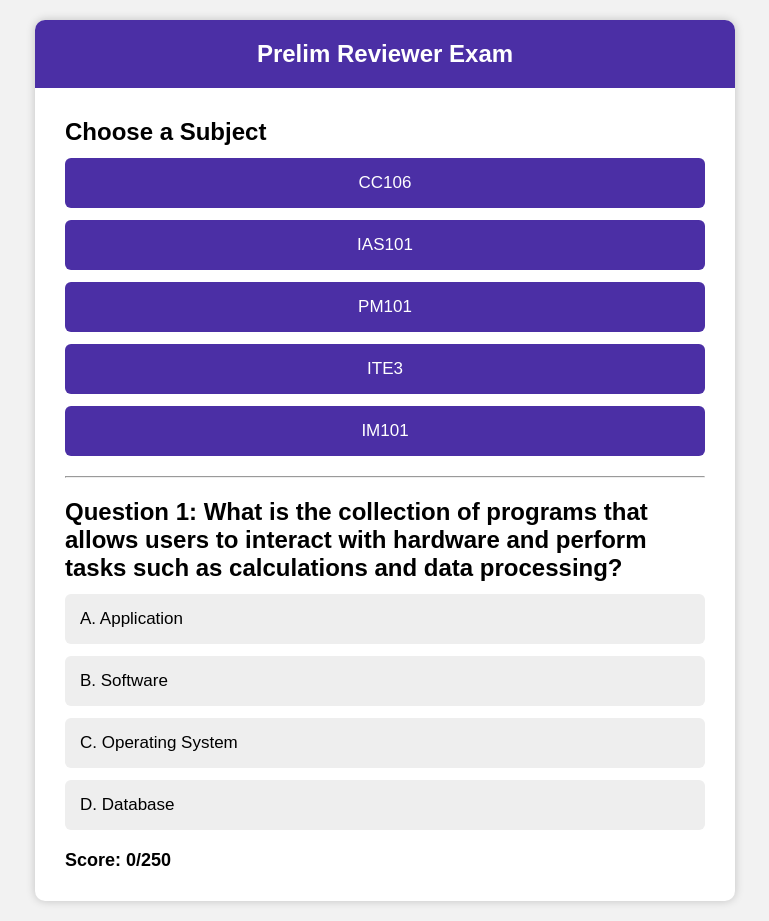
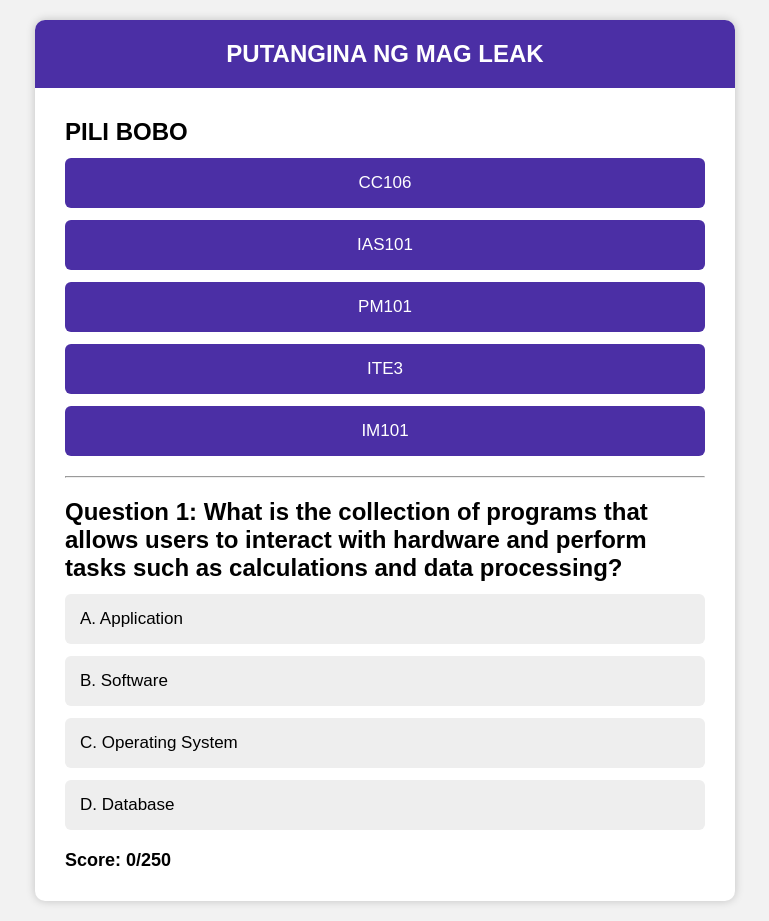
Before and after one commit to kentfloyd02-xyro/KENT_REVIEWER, a plain HTML site: page index.html in a window 1280 px wide. Shown: the whole page, without its empty margins (255-1024 px from the left). Drawn offline with Linux system fonts and the light colour scheme.

Commit message:
Update index.html

```diff
--- a/index.html
+++ b/index.html
@@ -113,12 +113,12 @@ header{
 <div class="container">
 
     <header>
-        Prelim Reviewer Exam
+        PUTANGINA NG MAG LEAK
     </header>
 
     <div class="quiz" id="quiz">
 
-        <h2>Choose a Subject</h2>
+        <h2>PILI BOBO</h2>
 
         <button class="subject-btn" onclick="startSubject(0)">CC106</button>
         <button class="subject-btn" onclick="startSubject(1)">IAS101</button>
```
